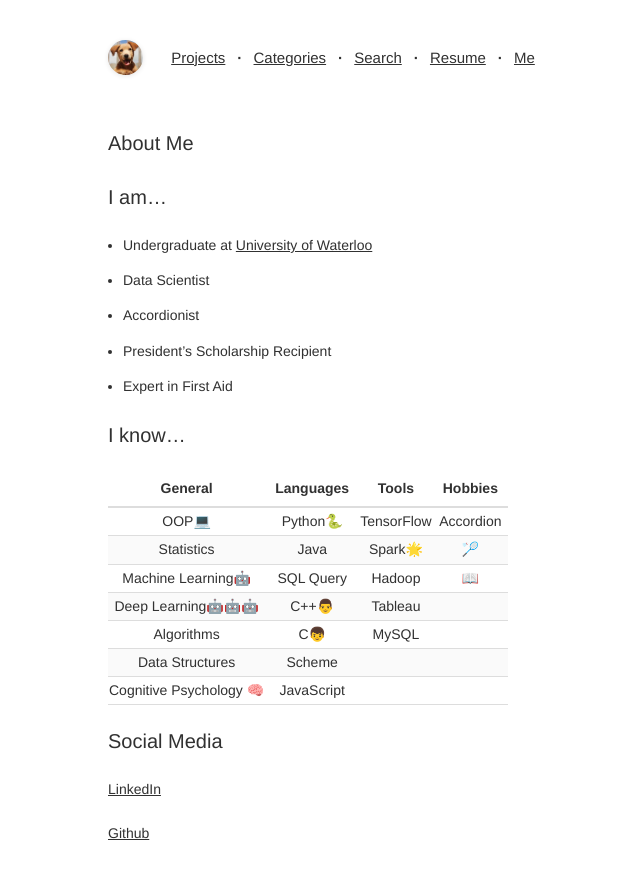
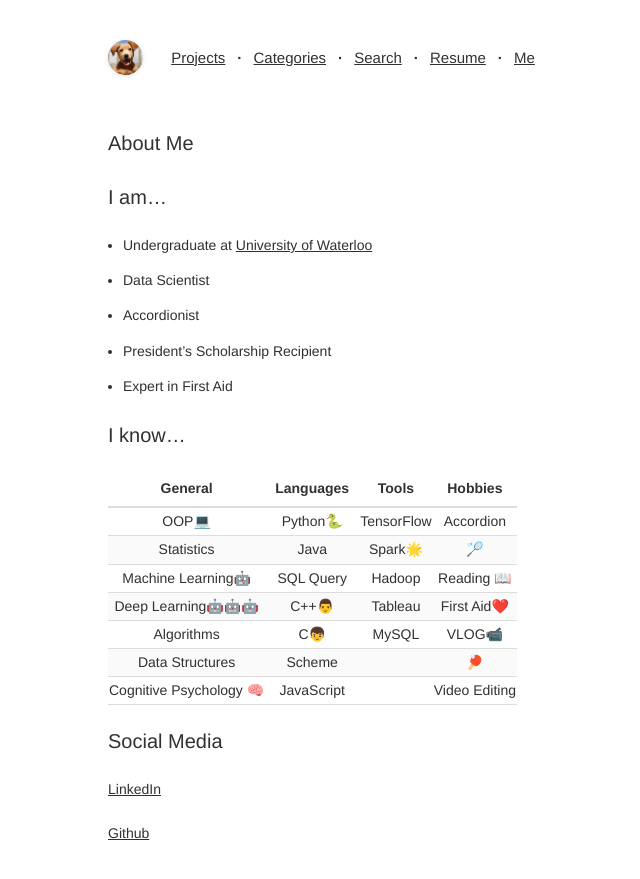
Before and after one commit to ryanxjhan/oldportforlio, a Jekyll site: the page built from pages/about.md, in a window 1280 px wide. Shown: the top 879 px of the page, without its empty margins (242-882 px from the left). Built offline with Jekyll 4.4.1, drawn with Linux system fonts in a browser that asks for light colours.

Commit message:
emoji❤️

```diff
--- a/pages/about.md
+++ b/pages/about.md
@@ -16,13 +16,13 @@ title: About Me
 
 |General             |Languages |Tools     |Hobbies|
 |:-:                 |:-:       |:-:       |:-:|
-|OOP💻                |Python🐍    |TensorFlow|Accordion
+|OOP💻                |Python🐍    |TensorFlow|Accordion|
 |Statistics          |Java      |Spark🌟    |🏸️|
-|Machine Learning🤖️    |SQL Query |Hadoop    |📖|
-|Deep Learning🤖️🤖️🤖️       |C++👨       |Tableau   |
-|Algorithms          |C👦         |MySQL     |
-|Data Structures     |Scheme    |
-|Cognitive Psychology 🧠|JavaScript|
+|Machine Learning🤖️    |SQL Query |Hadoop    |Reading 📖|
+|Deep Learning🤖️🤖️🤖️       |C++👨       |Tableau   |First Aid❤️|
+|Algorithms          |C👦         |MySQL     | VLOG📹|
+|Data Structures     |Scheme    |　|🏓️|
+|Cognitive Psychology 🧠|JavaScript||Video Editing|
 
 
 # Social Media
```
